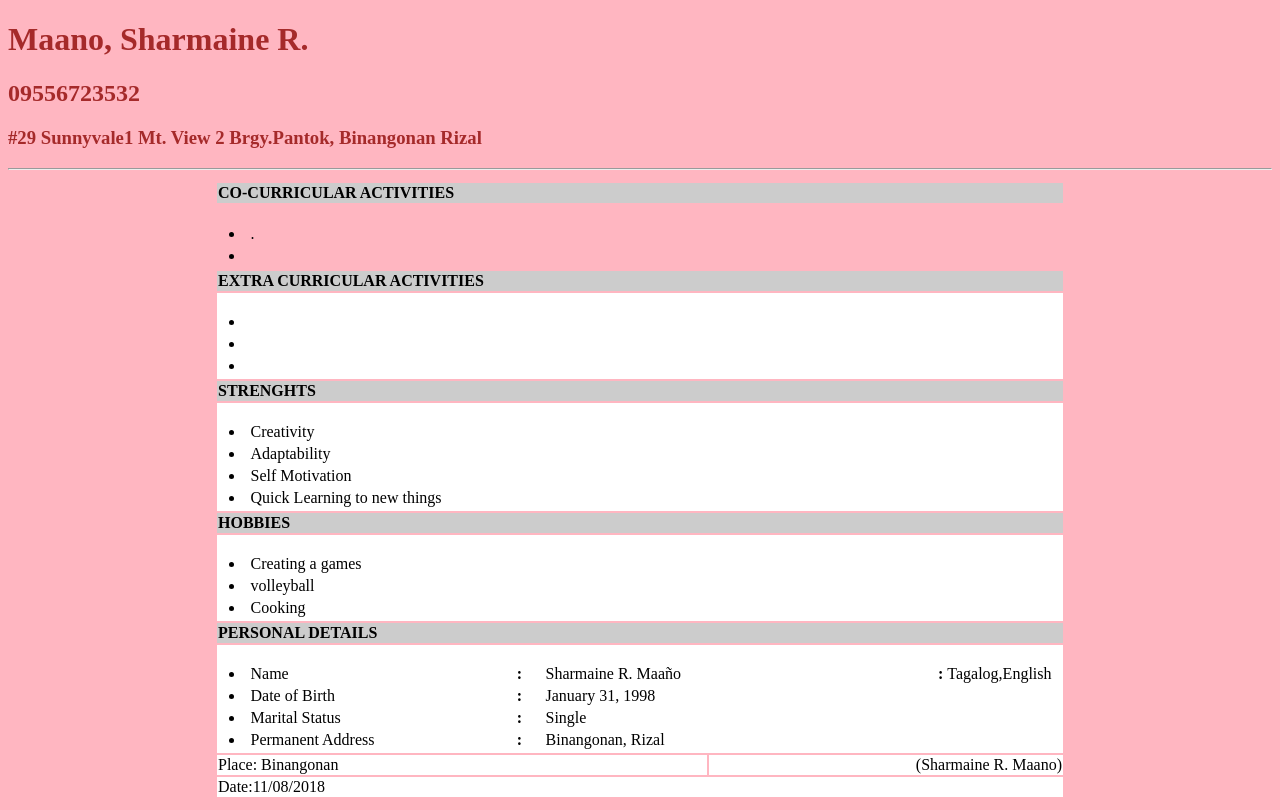
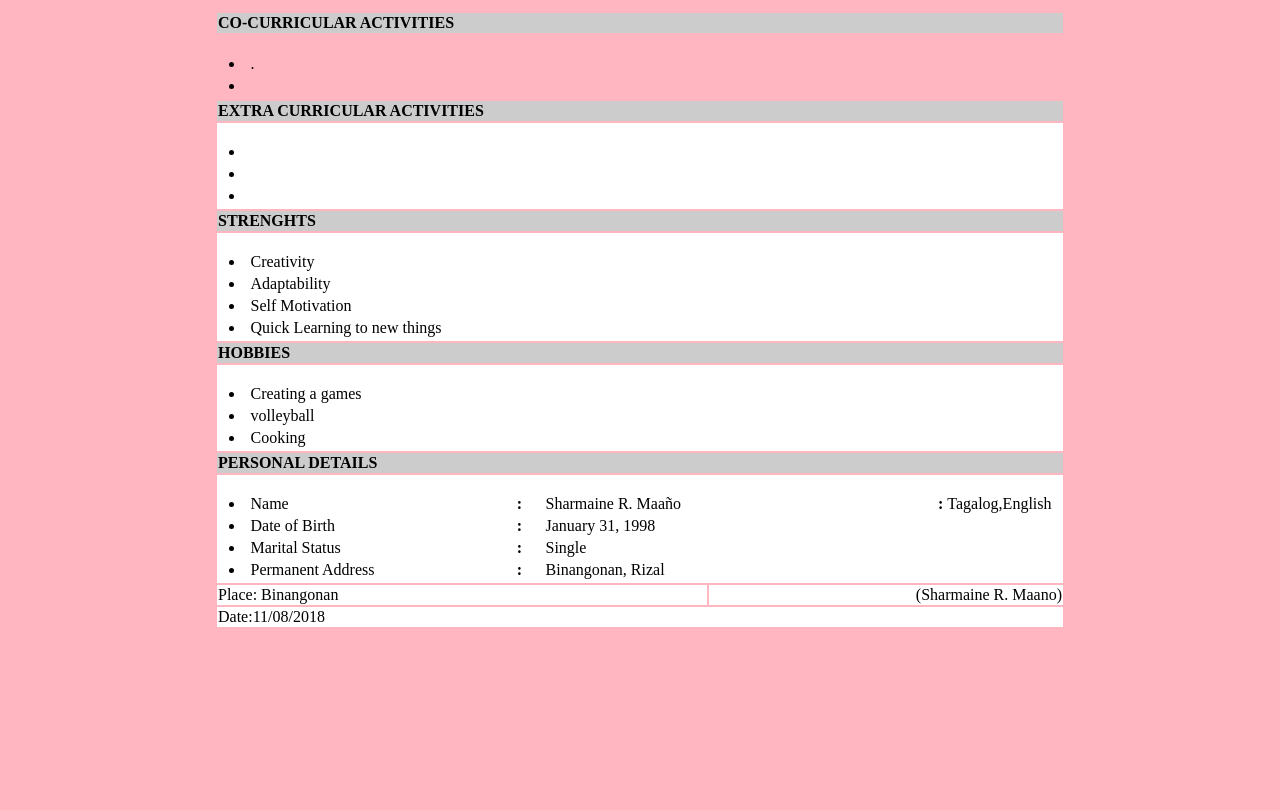
Before and after one commit to sharmainemaano/online-resume-project, a plain HTML site: page index.html in a window 1280 px wide. Drawn offline with Linux system fonts and the light colour scheme.

Commit message:
Update index.html

```diff
--- a/index.html
+++ b/index.html
@@ -1,18 +1,4 @@
-<!DOCTYPE html>
-<html>
-<head>
-	<link rel="stylesheet" type="text/css" href="style.css">
-	<title>
-
-	</title>
-</head>
-<body>
-	<h1>Maano, Sharmaine R.</h1>
-	<h2>09556723532</h2>
-	<h3>#29 Sunnyvale1 Mt. View 2 Brgy.Pantok, Binangonan Rizal</h3>
-	<hr>
-
-	<!DOCTYPE html PUBLIC "-//W3C//DTD XHTML 1.0 Transitional//EN"
+<!DOCTYPE html PUBLIC "-//W3C//DTD XHTML 1.0 Transitional//EN"
 "http://www.w3.org/TR/xhtml1/DTD/xhtml1-transitional.dtd">
 <html xmlns="http://www.w3.org/1999/xhtml">
 <head>
```
